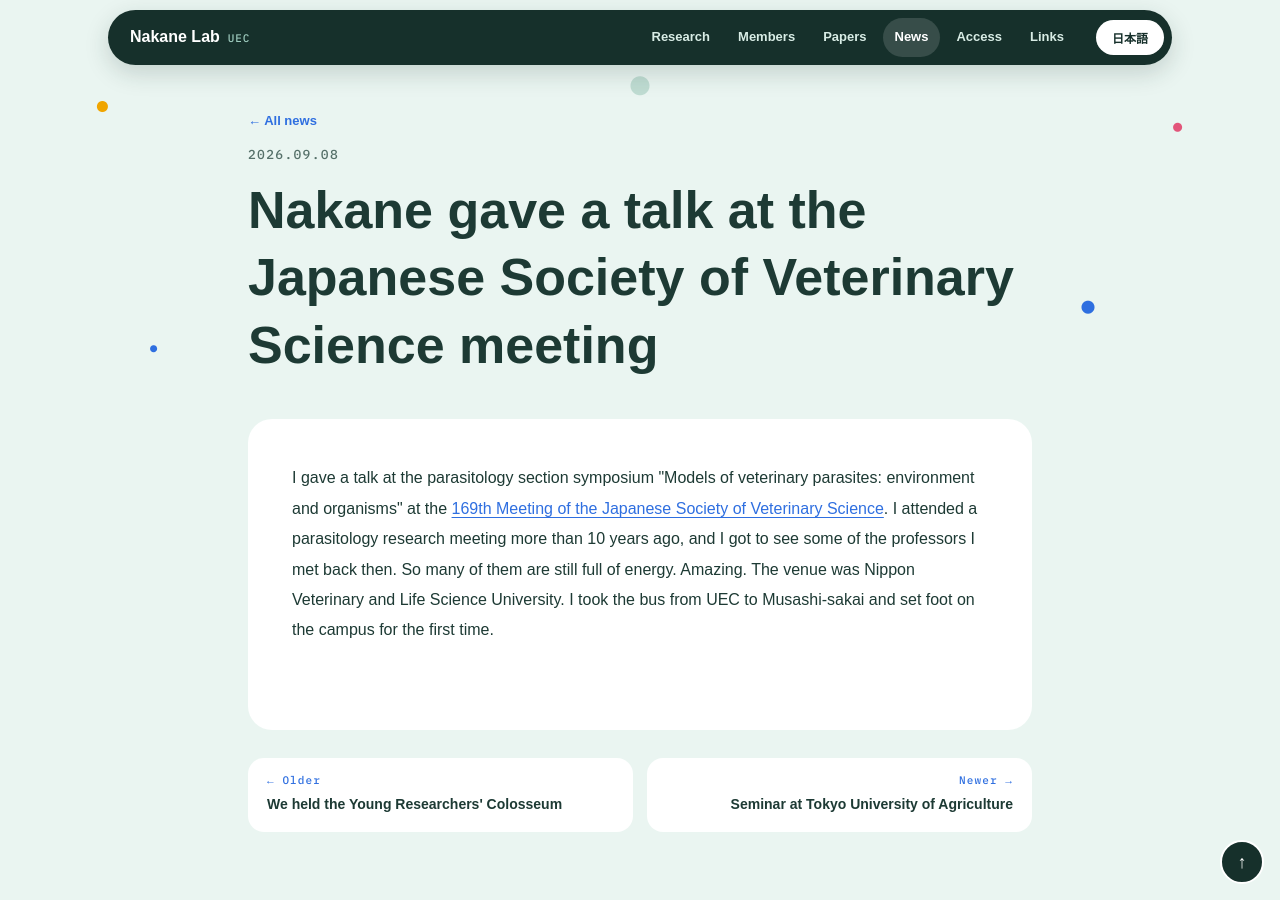
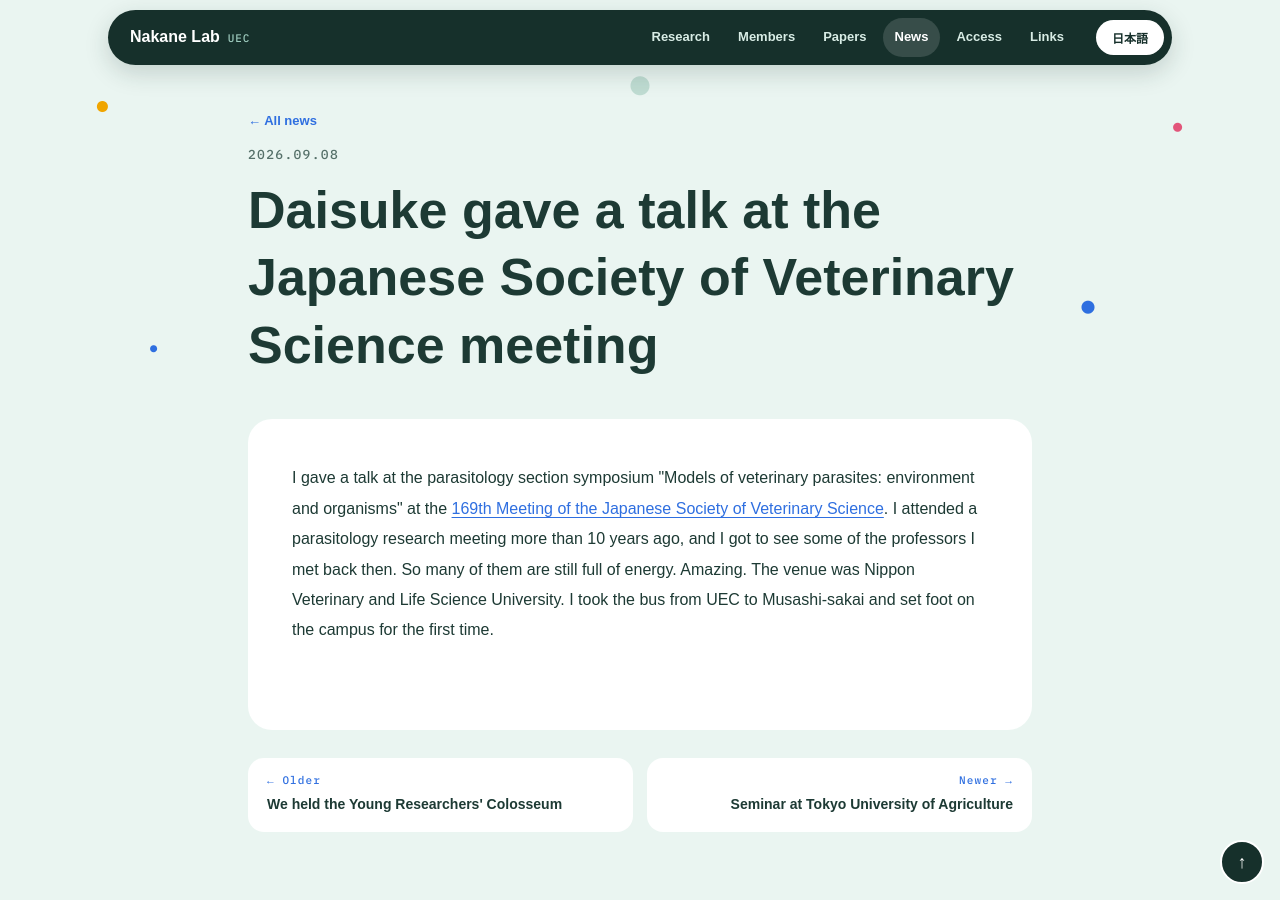
Before and after one commit to nakane-lab-uec/nakane-lab-uec.github.io, a Jekyll site: the page built from _posts/2026-09-08-59215152.html, in a window 1280 px wide and 900 px high. Built offline with Jekyll 4.4.1, drawn with Linux system fonts in a browser that asks for light colours; some web fonts are replaced; part of the change alters nothing that is shown.

Commit message:
Update _posts/2026-09-08-59215152.html (via Pages CMS)

```diff
--- a/_posts/2026-09-08-59215152.html
+++ b/_posts/2026-09-08-59215152.html
@@ -1,9 +1,15 @@
 ---
-title: "中根が獣医学会で講演をおこないました"
-title_en: "Nakane gave a talk at the Japanese Society of Veterinary Science meeting"
-date: 2026-09-08 20:00:49 +0900
-description: "第169回日本獣医学会学術集会の寄生虫分科会シンポジウム「獣医寄生虫のモデル：環境と生き物」にて講演をおこないました。10年以上前に寄生虫の研究会の参加したのですが、そのときにお会いした先生方にも再会することができました。みなさん元気な人が"
-body_en: |-
-  <p>I gave a talk at the parasitology section symposium "Models of veterinary parasites: environment and organisms" at the <a href="https://169.jsvsmeeting.jp/" target="_blank" rel="noopener">169th Meeting of the Japanese Society of Veterinary Science</a>. I attended a parasitology research meeting more than 10 years ago, and I got to see some of the professors I met back then. So many of them are still full of energy. Amazing. The venue was Nippon Veterinary and Life Science University. I took the bus from UEC to Musashi-sakai and set foot on the campus for the first time.</p><p><br></p>
+title: 中根が獣医学会で講演をおこないました
+title_en: Daisuke gave a talk at the Japanese Society of Veterinary Science meeting
+date: 2026-09-08 11:00:00 +0000
+body_en: '<p>I gave a talk at the parasitology section symposium "Models of
+  veterinary parasites: environment and organisms" at the <a target="_blank"
+  rel="noopener" href="https://169.jsvsmeeting.jp/">169th Meeting of the
+  Japanese Society of Veterinary Science</a>. I attended a parasitology research
+  meeting more than 10 years ago, and I got to see some of the professors I met
+  back then. So many of them are still full of energy. Amazing. The venue was
+  Nippon Veterinary and Life Science University. I took the bus from UEC to
+  Musashi-sakai and set foot on the campus for the first time.</p><p><br></p>'
+description: 第169回日本獣医学会学術集会の寄生虫分科会シンポジウム「獣医寄生虫のモデル：環境と生き物」にて講演をおこないました。10年以上前に寄生虫の研究会の参加したのですが、そのときにお会いした先生方にも再会することができました。みなさん元気な人が
 ---
-<p><a href="https://169.jsvsmeeting.jp/" target="_blank" rel="noopener">第169回日本獣医学会学術集会</a>の寄生虫分科会シンポジウム「獣医寄生虫のモデル：環境と生き物」にて講演をおこないました。10年以上前に寄生虫の研究会の参加したのですが、そのときにお会いした先生方にも再会することができました。みなさん元気な人が多くてすごいです。会場は日本獣医生命科学大学です。電通大からバスで武蔵境に行って、はじめてキャンパスに入りました。</p><p><br></p>
+<p><a target="_blank" rel="noopener" href="https://169.jsvsmeeting.jp/">第169回日本獣医学会学術集会</a>の寄生虫分科会シンポジウム「獣医寄生虫のモデル：環境と生き物」にて講演をおこないました。10年以上前に寄生虫の研究会の参加したのですが、そのときにお会いした先生方にも再会することができました。みなさん元気な人が多くてすごいです。会場は日本獣医生命科学大学です。電通大からバスで武蔵境に行って、はじめてキャンパスに入りました。</p><p><br></p>
```
